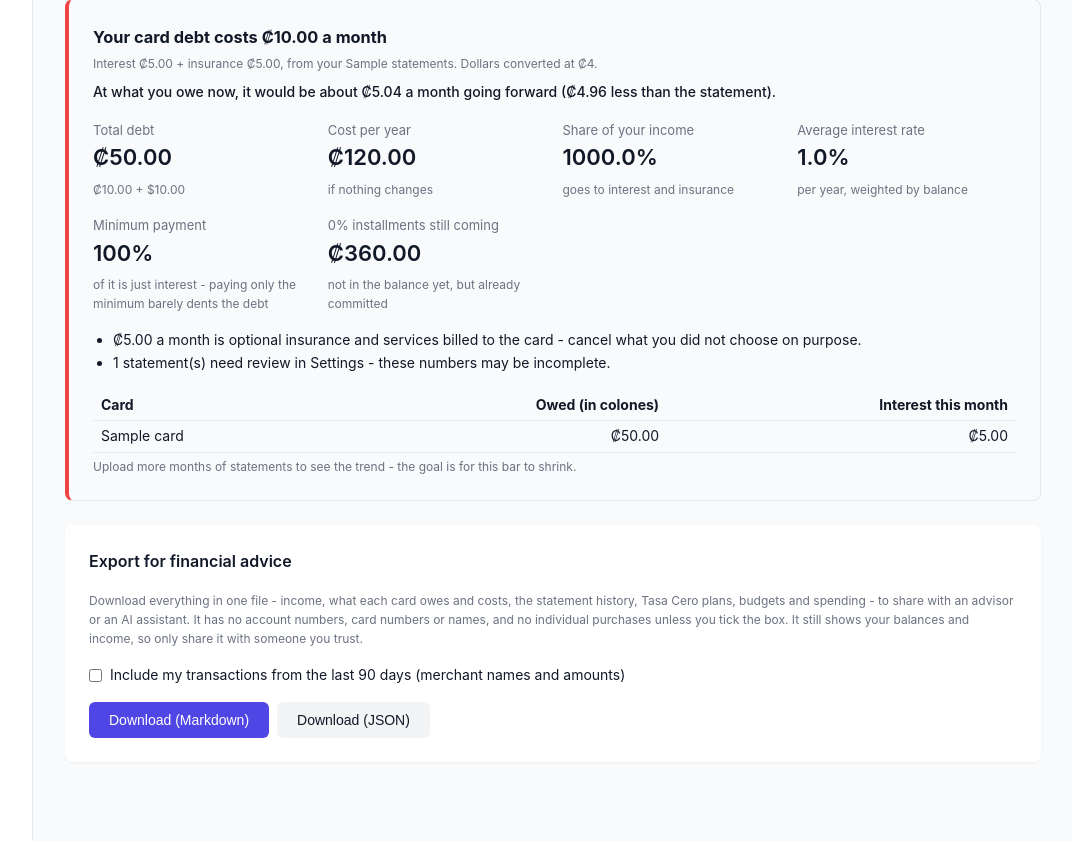
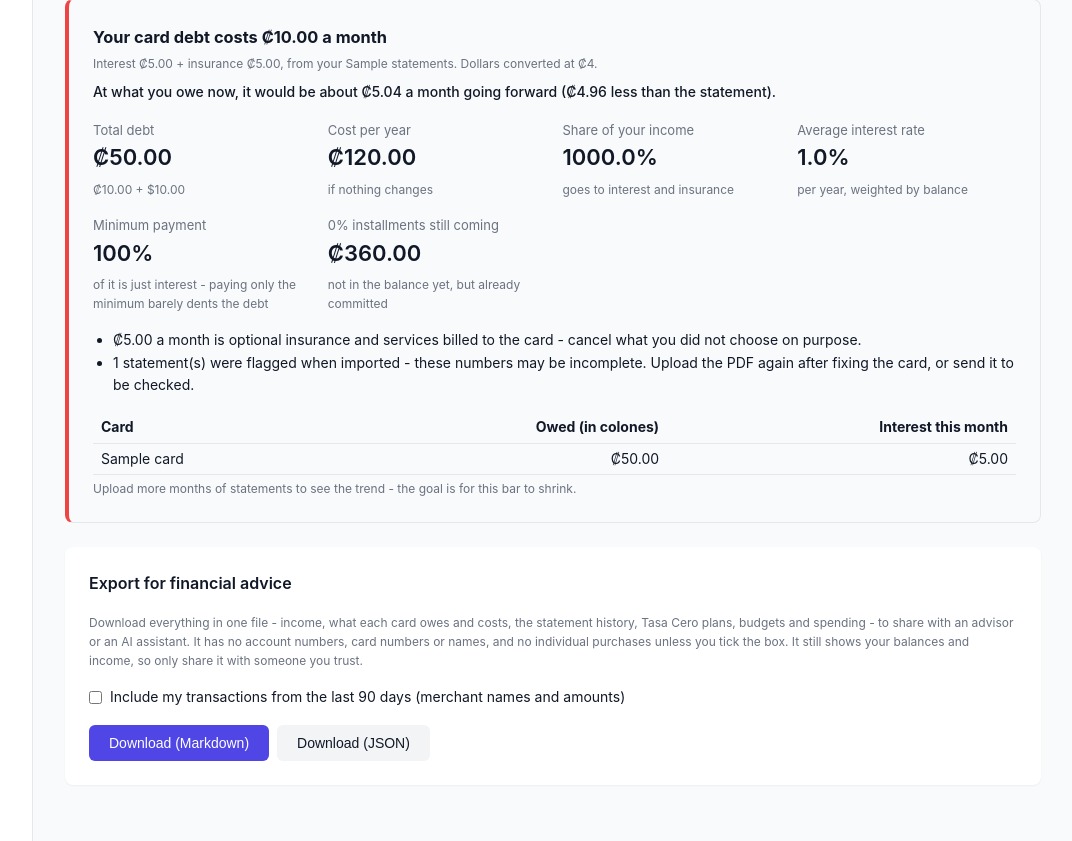
Before and after one commit to vortizleon/budget-tracker, a FastAPI app: page /debt in a window 1280 px wide. Shown: the part 736-1577 px from the top of the page, without its empty margins (207-1279 px from the left). Run offline with FastAPI, Linux system fonts and the light colour scheme; tables that the repository leaves empty hold one stand-in row (values such as "Sample post"); data that the repository does not hold is empty; some libraries are stand-ins or nearby versions.

Commit message:
Settings: statement upload only
Removed the imported-statements list from Settings (it duplicated what the Debt
page shows). Upload warnings now appear as notifications when a statement is
imported; the Debt page's review note no longer points at Settings.

Co-Authored-By: Claude Sonnet 5.5 <noreply@anthropic.com>

```diff
--- a/frontend/static/js/app.js
+++ b/frontend/static/js/app.js
@@ -940,7 +940,7 @@ function renderCostOfDebt(d) {
         advice.push(_t('{amount} a month is optional insurance and services billed to the card - cancel what you did not choose on purpose.', { amount: money(d.insurance_crc) }));
     }
     if (d.statements_needing_review > 0) {
-        advice.push(_t('{n} statement(s) need review in Settings - these numbers may be incomplete.', { n: d.statements_needing_review }));
+        advice.push(_t('{n} statement(s) were flagged when imported - these numbers may be incomplete. Upload the PDF again after fixing the card, or send it to be checked.', { n: d.statements_needing_review }));
     }
 
     // The statement's cost is history; this follows what you owe today, so paying down moves it.
@@ -2144,17 +2144,15 @@ function renderCategories(categories) {
 
 async function loadSettings() {
     try {
-        const [emailSources, syncStatus, credStatus, statements] = await Promise.all([
+        const [emailSources, syncStatus, credStatus] = await Promise.all([
             API.EmailSources.getAll(),
             API.Sync.getStatus().catch(() => ({ last_sync: null })),
             API.Credentials.getStatus().catch(() => null),
-            API.Statements.getAll().catch(() => []),
         ]);
 
         renderEmailSources(emailSources);
         renderSyncStatus(syncStatus);
         renderCredentialsStatus(credStatus);
-        renderStatements(statements);
     } catch (error) {
         console.error('Failed to load settings:', error);
         showNotification(_t('Failed to load settings'), 'error');
@@ -2282,59 +2280,6 @@ function renderCredentialsStatus(status) {
 // Bank statements (estado de cuenta PDFs)
 // ============================================================================
 
-function renderStatements(list) {
-    const container = document.getElementById('statements-list');
-    if (!list.length) {
-        container.innerHTML = '';
-        return;
-    }
-    const money = (v, cur) => `<span class="money-value">${formatCurrency(v, cur)}</span>`;
-    const monthLabel = (period) => {
-        const [y, m] = period.split('-').map(Number);
-        return new Date(y, m - 1, 1).toLocaleString(I18N.locale(), { month: 'long', year: 'numeric' });
-    };
-    // One small table: a row per figure, a column per currency.
-    const figure = (label, crc, usd, hint) => {
-        if (crc == null && usd == null) return '';
-        return `<tr><td>${label}${hint ? ` <span class="field-hint">${hint}</span>` : ''}</td>
-            <td>${crc == null ? '' : money(crc, 'CRC')}</td><td>${usd == null ? '' : money(usd, 'USD')}</td></tr>`;
-    };
-    container.innerHTML = list.map(st => {
-        const title = st.card_name ? escapeHtml(st.card_name) : `••••${escapeHtml(st.account_last4)}`;
-        const review = st.status !== 'ok';
-        const warnings = (st.warnings || []).map(w => `<li>${escapeHtml(_t(w))}</li>`).join('');
-        const rate = (v) => (v == null ? null : `${parseFloat(v)}%`);
-        const installments = (st.financing_lines || []).map(f => `<li>${escapeHtml(f.merchant || '')}:
-            ${money(f.installment_amount, f.currency)} - ${_t('payment {n} of {total}', { n: f.installment_number, total: f.installments_total })}
-            (${_t('ends {date}', { date: formatDate(f.end_date) })})</li>`).join('');
-        return `
-        <div class="statement-item">
-            <div class="statement-head">
-                <strong>${title}</strong> · ${escapeHtml(monthLabel(st.period))}
-                <span class="statement-badge ${review ? 'review' : 'ok'}">${review ? _t('Needs review') : _t('OK')}</span>
-                <button class="icon-btn" onclick="deleteStatement(${st.id})" title="${_t('Delete')}">🗑️</button>
-            </div>
-            <div class="field-hint">${st.paid_on
-                ? `✓ ${_t('Paid on {date}', { date: formatDate(st.paid_on) })} <a href="#" onclick="event.preventDefault(); toggleStatementPaid(${st.id}, false)">${_t('Undo')}</a>`
-                : `<a href="#" onclick="event.preventDefault(); toggleStatementPaid(${st.id}, true)">${_t('Mark as paid')}</a>`}</div>
-            <div class="field-hint">${_t('Cut {cut} · pay by {due}', { cut: formatDate(st.cut_date), due: formatDate(st.cash_due_date) })}</div>
-            ${review ? `<ul class="statement-warnings">${warnings}</ul>` : ''}
-            <table class="statement-table">
-                <tr><th></th><th>CRC</th><th>USD</th></tr>
-                ${figure(_t('Balance at cut'), st.closing_balance_crc, st.closing_balance_usd)}
-                ${figure(_t('Pay in full (no interest)'), st.cash_payment_crc, st.cash_payment_usd)}
-                ${figure(_t('Minimum payment'), st.min_payment_crc, st.min_payment_usd)}
-                ${figure(_t('Interest charged'), st.interest_crc, st.interest_usd)}
-                ${figure(_t('Insurance and optional charges'), st.insurance_crc, st.insurance_usd)}
-                ${figure(_t('Other charges (IVA, etc.)'), st.other_charges_crc, st.other_charges_usd)}
-                ${figure(_t('Paid this cycle'), st.payments_crc, st.payments_usd)}
-                <tr><td>${_t('Interest rate (per year)')}</td><td>${rate(st.apr_crc) || ''}</td><td>${rate(st.apr_usd) || ''}</td></tr>
-            </table>
-            ${installments ? `<div class="field-hint">${_t('Installments on this statement')}</div><ul class="statement-installments">${installments}</ul>` : ''}
-        </div>`;
-    }).join('');
-}
-
 async function handleStatementFiles(files) {
     const input = document.getElementById('statement-file');
     try {
@@ -2348,12 +2293,15 @@ async function handleStatementFiles(files) {
                         : _t('Read {n} statement(s) from {file}', { n: rows.length, file: file.name }),
                     flagged ? 'info' : 'success'
                 );
+                // Statements are no longer listed in Settings, so say what's wrong right here.
+                rows.filter(r => r.status !== 'ok').forEach(r => {
+                    (r.warnings || []).slice(0, 3).forEach(w => showNotification(`${r.card_name || r.account_last4}: ${_t(w)}`, 'error'));
+                });
             } catch (error) {
                 console.error('Statement upload failed:', error);
                 showNotification(_t('{file}: {error}', { file: file.name, error: _t(error.message) }), 'error');
             }
         }
-        renderStatements(await API.Statements.getAll());
     } finally {
         if (input) input.value = '';
     }
@@ -2363,26 +2311,6 @@ function handleStatementDrop(event) {
     event.preventDefault();
     event.currentTarget.classList.remove('dragover');
     handleStatementFiles(event.dataTransfer.files);
-}
-
-async function toggleStatementPaid(id, paid) {
-    try {
-        await API.Statements.setPaid(id, paid);
-        renderStatements(await API.Statements.getAll());
-    } catch (error) {
-        console.error('Mark paid failed:', error);
-        showNotification(_t('Failed: {error}', { error: _t(error.message) }), 'error');
-    }
-}
-
-async function deleteStatement(id) {
-    try {
-        await API.Statements.remove(id);
-        renderStatements(await API.Statements.getAll());
-    } catch (error) {
-        console.error('Delete statement failed:', error);
-        showNotification(_t('Failed: {error}', { error: _t(error.message) }), 'error');
-    }
 }
 
 async function handleCredentialsFile(file) {
@@ -2932,8 +2860,6 @@ window.submitPayment = submitPayment;
 window.downloadSnapshot = downloadSnapshot;
 window.removePayment = removePayment;
 window.handleStatementDrop = handleStatementDrop;
-window.deleteStatement = deleteStatement;
-window.toggleStatementPaid = toggleStatementPaid;
 window.applyStatementToPayoff = applyStatementToPayoff;
 window.handleCredentialsDrop = handleCredentialsDrop;
 window.closeModal = closeModal;
--- a/frontend/static/js/locales/es.js
+++ b/frontend/static/js/locales/es.js
@@ -459,7 +459,7 @@ window.I18N_ES = {
   "not in the balance yet, but already committed": "todavía no están en el saldo, pero ya están comprometidas",
   "{hi} debt costs {hiRate} a year against {loRate} on {lo} - put extra money toward the {hi} balance first.": "La deuda en {hi} cuesta {hiRate} al año contra {loRate} en {lo}: destinar el dinero extra primero al saldo en {hi}.",
   "{amount} a month is optional insurance and services billed to the card - cancel what you did not choose on purpose.": "{amount} al mes son seguros y servicios opcionales cobrados a la tarjeta: cancelar lo que no se eligió a propósito.",
-  "{n} statement(s) need review in Settings - these numbers may be incomplete.": "{n} estado(s) de cuenta requieren revisión en Configuración: estas cifras pueden estar incompletas.",
+  "{n} statement(s) were flagged when imported - these numbers may be incomplete. Upload the PDF again after fixing the card, or send it to be checked.": "{n} estado(s) de cuenta quedaron marcados al importarse: estas cifras pueden estar incompletas. Subir el PDF de nuevo después de corregir la tarjeta, o enviarlo para que lo revisen.",
   "Your card debt costs {amount} a month": "La deuda de las tarjetas cuesta {amount} al mes",
   "Interest {interest} + insurance {insurance}, from your {period} statements. Dollars converted at ₡{rate}.": "Intereses {interest} + seguros {insurance}, según los estados de cuenta de {period}. Dólares convertidos a ₡{rate}.",
   "Owed (in colones)": "Deuda (en colones)",
--- a/frontend/templates/index.html
+++ b/frontend/templates/index.html
@@ -470,7 +470,6 @@
                         <span>or click to choose one (you can pick several)</span>
                     </label>
                     <p class="field-hint">Stays on this computer.</p>
-                    <div id="statements-list"></div>
                 </div>
 
                 <div class="settings-section">
```
